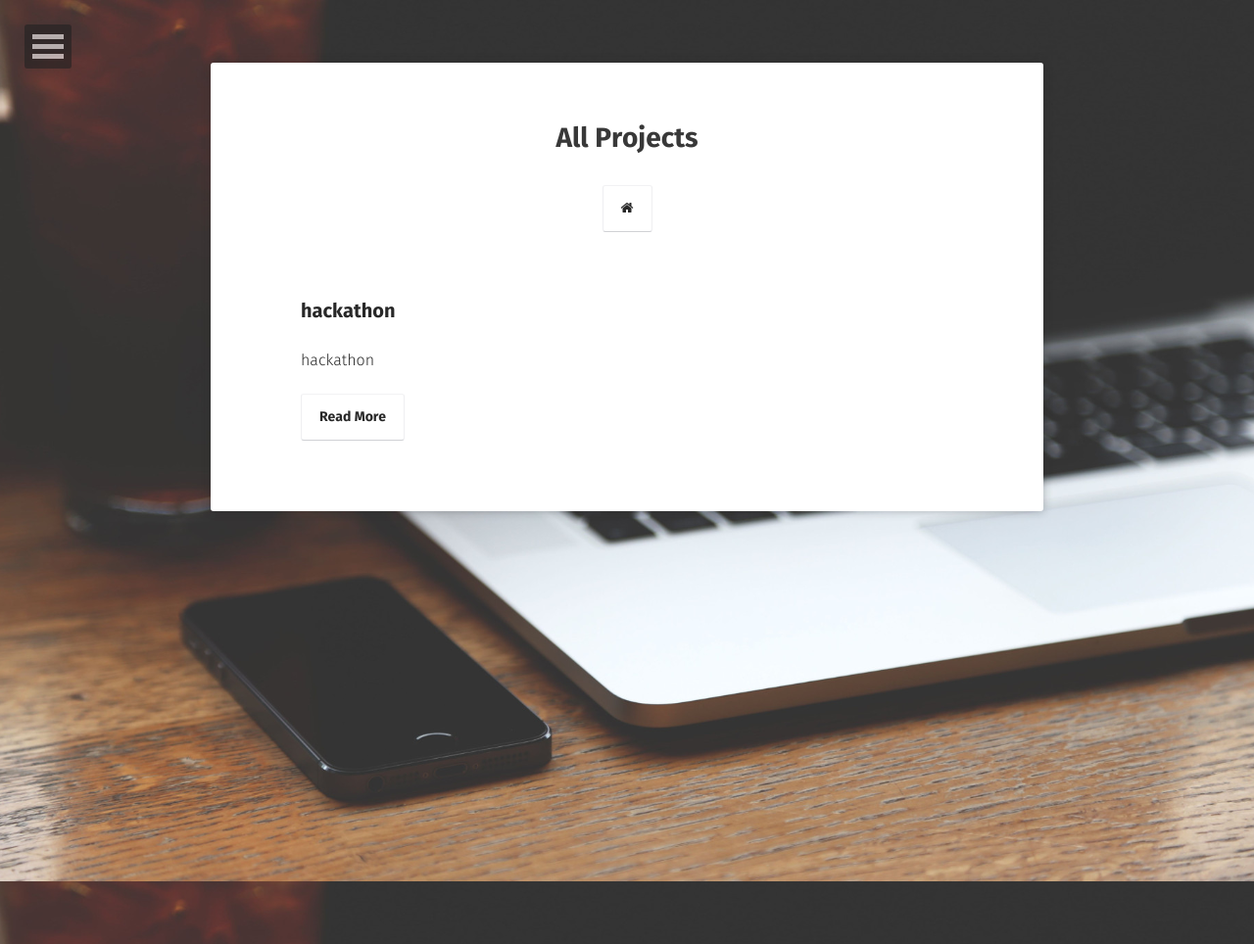
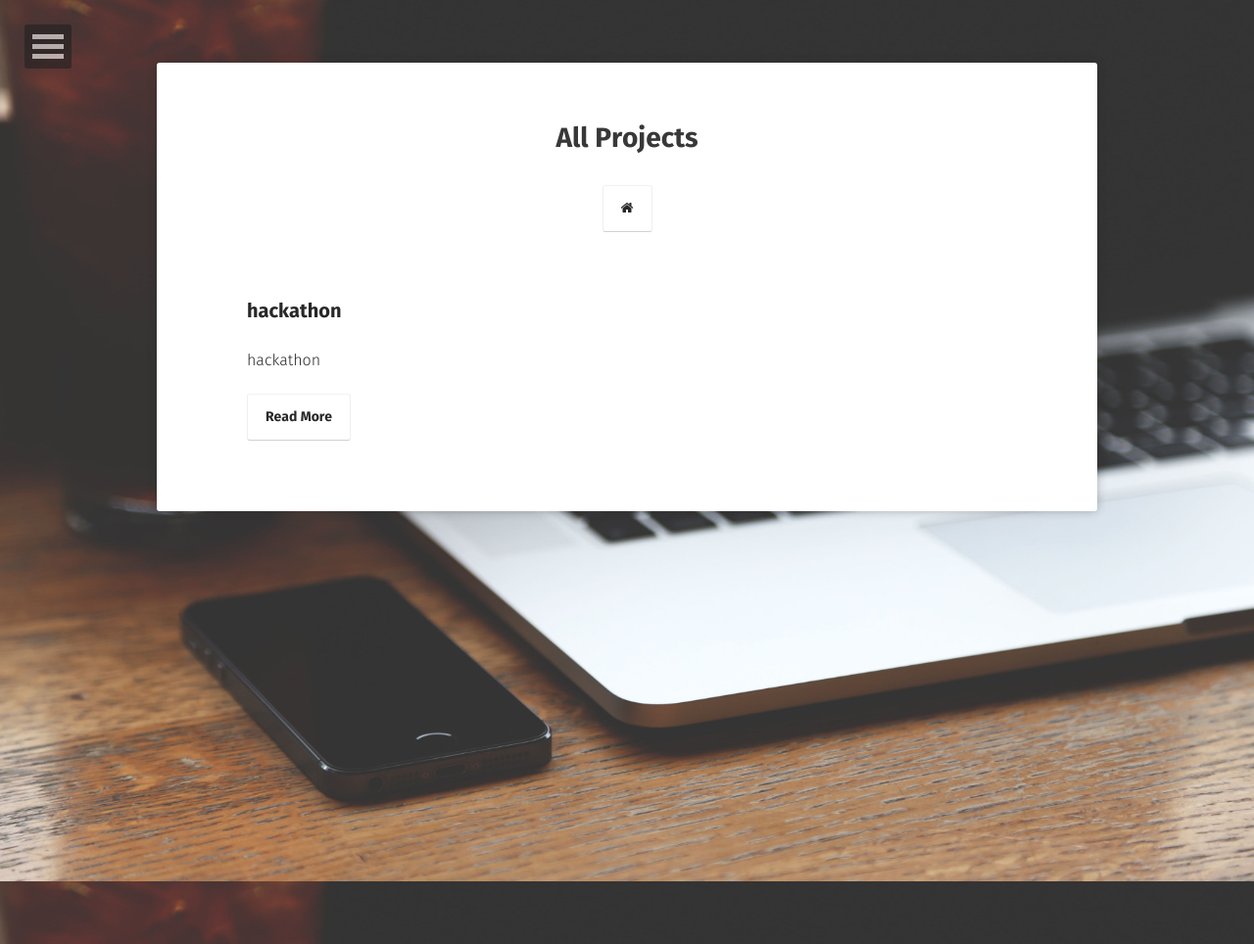
Before and after one commit to mayaul/mayaul.github.io, a Jekyll site: the page built from projects/index.md, in a window 1280 px wide. Shown: the whole page at 98% size. Built offline with Jekyll 4.4.1, drawn with Linux system fonts in a browser that asks for light colours; some web fonts are replaced.

Commit message:
max width remove

```diff
--- a/_sass/site.scss
+++ b/_sass/site.scss
@@ -102,7 +102,7 @@ body {
 }
 .wrapper {
 	width: 75%;
-	max-width: 850px;
+	// max-width: 850px;
 	margin: 4rem auto;
 	background: $white;
 	color: $color_tuatara;
@@ -118,7 +118,7 @@ body {
 }
 #disqus_thread {
 	width: 75%;
-	max-width: 850px;
+	// max-width: 850px;
 	margin: -3rem auto 4rem;
 	background: $white;
 	color: $color_tuatara;
```
